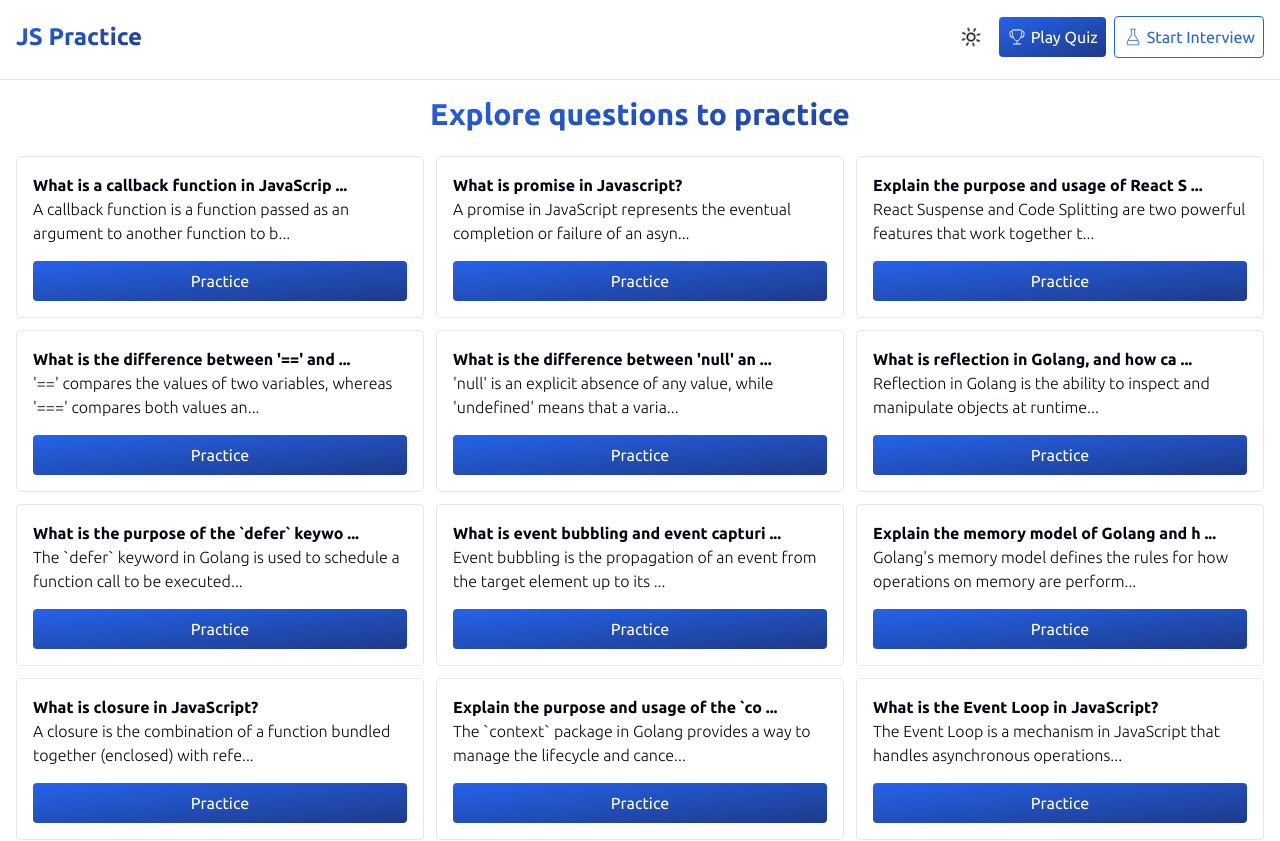
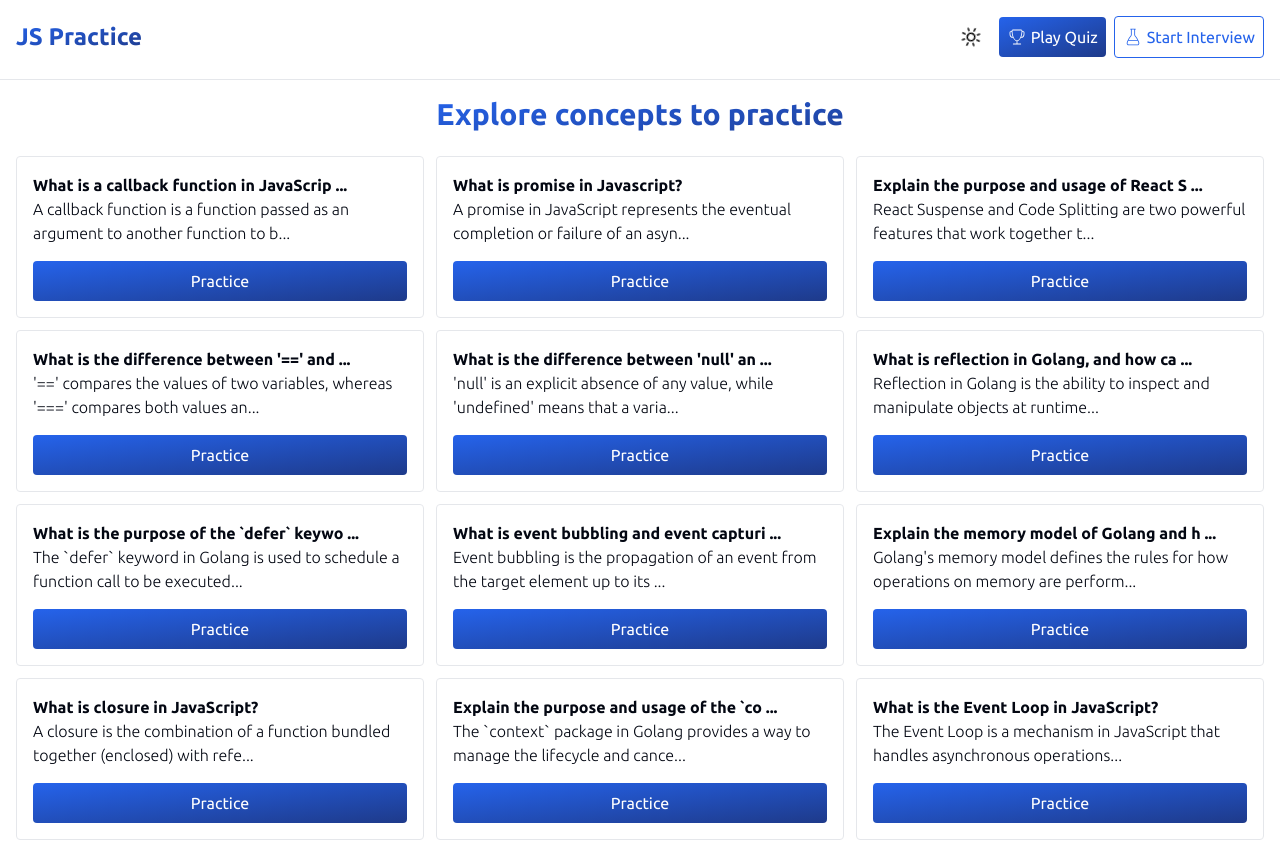
Before and after one commit to ashsajal1/js-practice-app, a React (Vite) app: page /concept in a window 1280 px wide. Shown: the top 841 px of the page. Built offline with nearby package versions, Linux system fonts and the light colour scheme.

Commit message:
refactor: fix typo

```diff
--- a/src/pages/concept.tsx
+++ b/src/pages/concept.tsx
@@ -38,7 +38,7 @@ export default function Concept() {
                     <HiMiniXMark onClick={() => {history.back()}} className="h-6 w-6 dark:text-white" />
                 </div>}
 
-                {filteredConcepts.length !== 0 && <h1 className="g-text font-extrabold text-3xl text-center pb-6">Explore questions to practice</h1>}
+                {filteredConcepts.length !== 0 && <h1 className="g-text font-extrabold text-3xl text-center pb-6">Explore concepts to practice</h1>}
 
                 {totalQuestions === 0 ? (
                     <>
```
